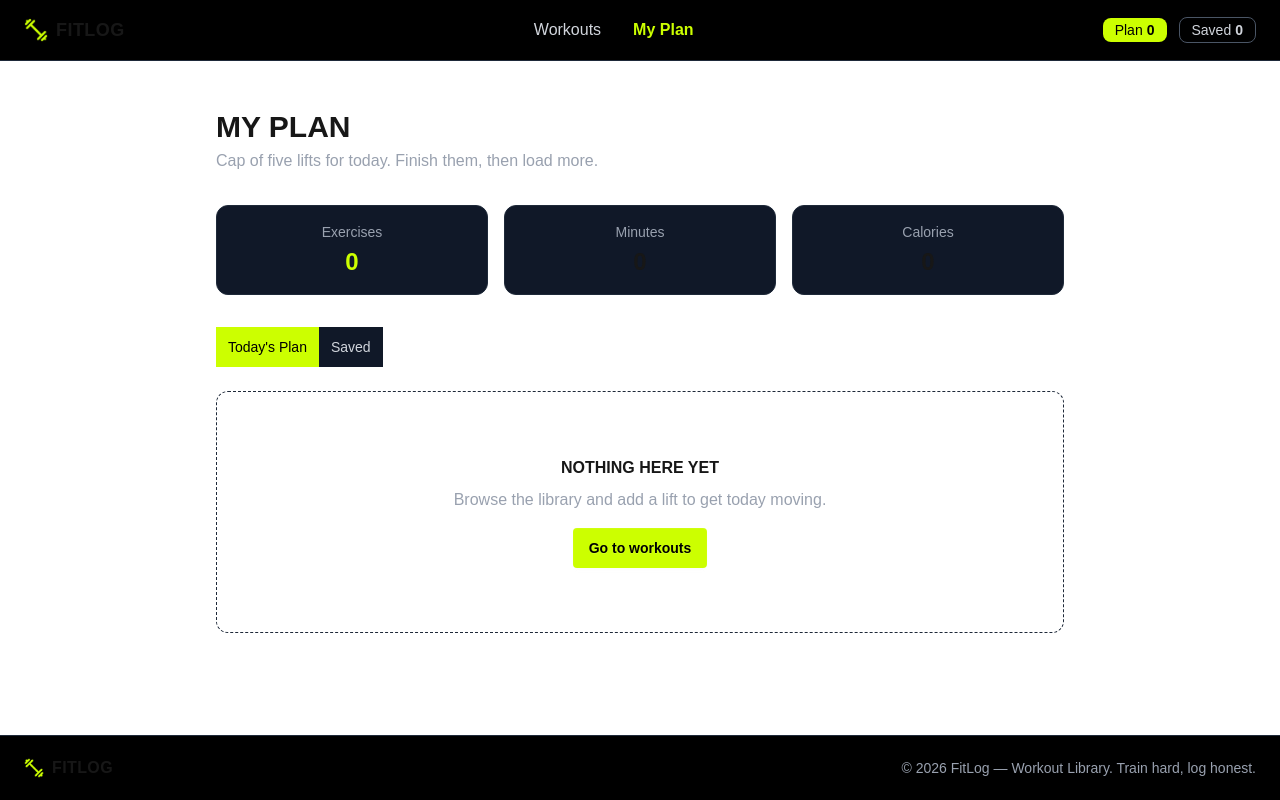
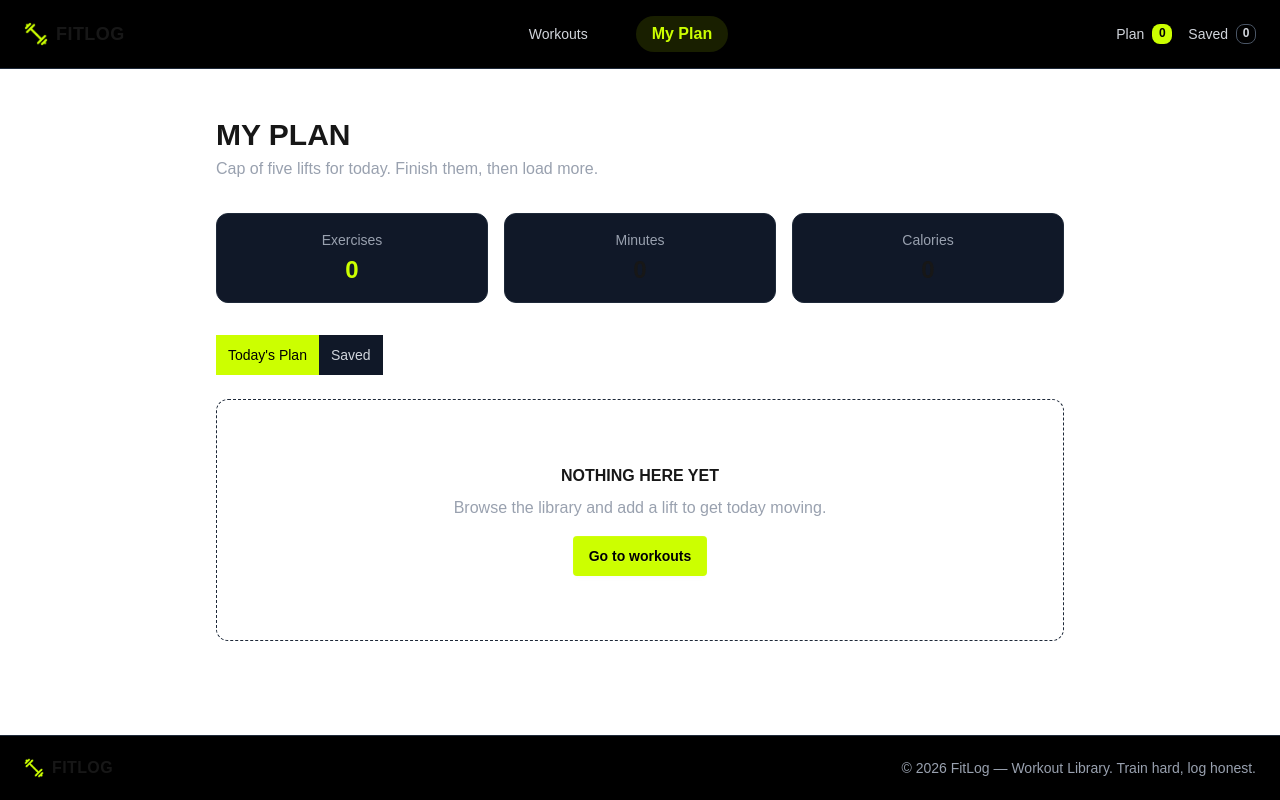
Before and after one commit to sajaratkhan2929/b14-a6-fit-log, a Next.js app: page /my-plan in a window 1280 px wide. Built offline with nearby package versions, Linux system fonts and the light colour scheme.

Commit message:
updated navbar

```diff
--- a/app/components/Navbar.tsx
+++ b/app/components/Navbar.tsx
@@ -10,8 +10,18 @@ export default function Navbar() {
 
   const linkClass = (path: string) =>
   pathname === path
-      ? "text-[#ccff00] font-semibold"
-      : "text-gray-300 hover:text-white transition";
+    ? "font-semibold px-4 py-1.5 rounded-full "
+    : "text-gray-300 hover:text-white transition px-4 py-1.5 text-sm";
+
+const linkStyle = (path: string) =>
+  pathname === path
+    ? {
+        backgroundColor: "rgba(204, 255, 0, 0.12)",
+        color: "#ccff00",
+        borderColor: "rgba(204, 255, 0, 0.4)",
+      }
+    : {};
+
 
   return (
     <header className="bg-black border-b border-gray-800 px-6 py-4 flex items-center justify-between">
@@ -19,28 +29,27 @@ export default function Navbar() {
         <img src="/logo.png" alt="FitLog logo" className="w-6 h-6" />
         FITLOG
       </Link>
-
 <nav className="hidden md:flex items-center gap-8">
-        <Link href="/" className={linkClass("/")}>
+  <Link href="/" className={linkClass("/")} style={linkStyle("/")}>
     Workouts
   </Link>
-        <Link href="/my-plan" className={linkClass("/my-plan")}>
+  <Link href="/my-plan" className={linkClass("/my-plan")} style={linkStyle("/my-plan")}>
     My Plan
   </Link>
 </nav>
 
-      <div className="flex items-center gap-3">
-        <Link
-          href="/my-plan"
-          className="badge px-3 py-3 bg-[#ccff00] text-black border-none font-medium gap-1"
-        >
-          Plan <span className="font-bold">{plan.length}</span>
+     <div className="flex items-center gap-4">
+  <Link href="/my-plan" className="flex items-center gap-2 text-gray-300 text-sm">
+    Plan
+    <span className="badge badge-sm bg-[#ccff00] text-black border-none font-bold w-5 h-5">
+      {plan.length}
+    </span>
   </Link>
-        <Link
-          href="/my-plan"
-          className="badge px-3 py-3 badge-outline text-gray-300 border-gray-600 gap-1"
-        >
-          Saved <span className="font-bold">{saved.length}</span>
+  <Link href="/my-plan" className="flex items-center gap-2 text-gray-300 text-sm">
+    Saved
+    <span className="badge badge-sm badge-outline text-gray-300 border-gray-600 font-bold w-5 h-5">
+      {saved.length}
+    </span>
   </Link>
 </div>
     </header>
```
Lines whose indentation alone changed are shown as unchanged.
